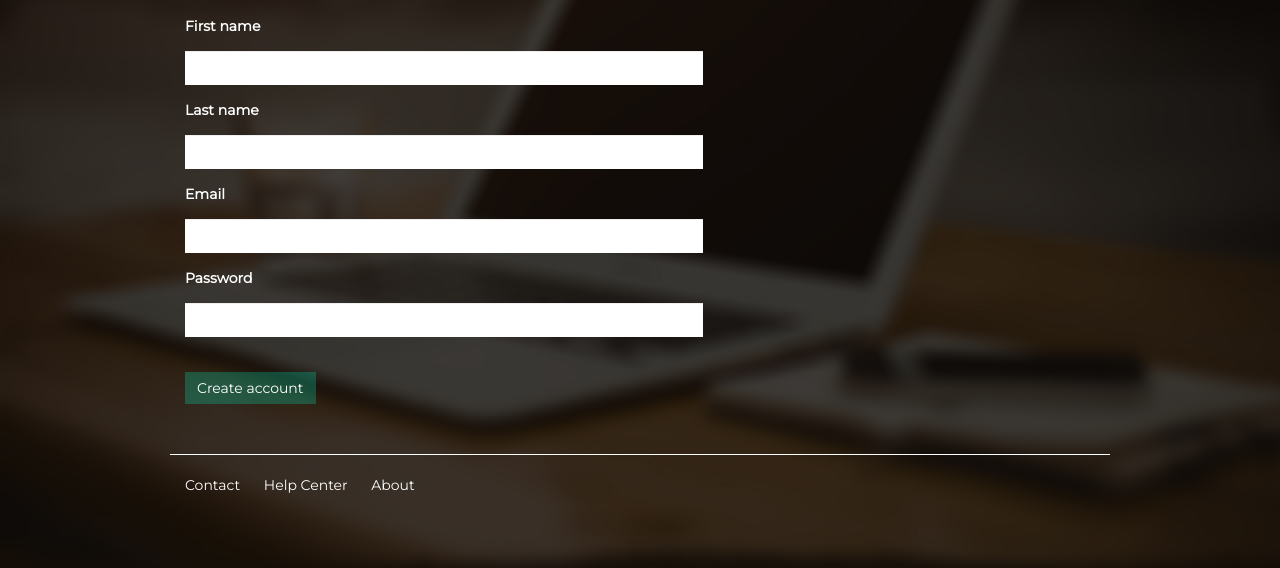
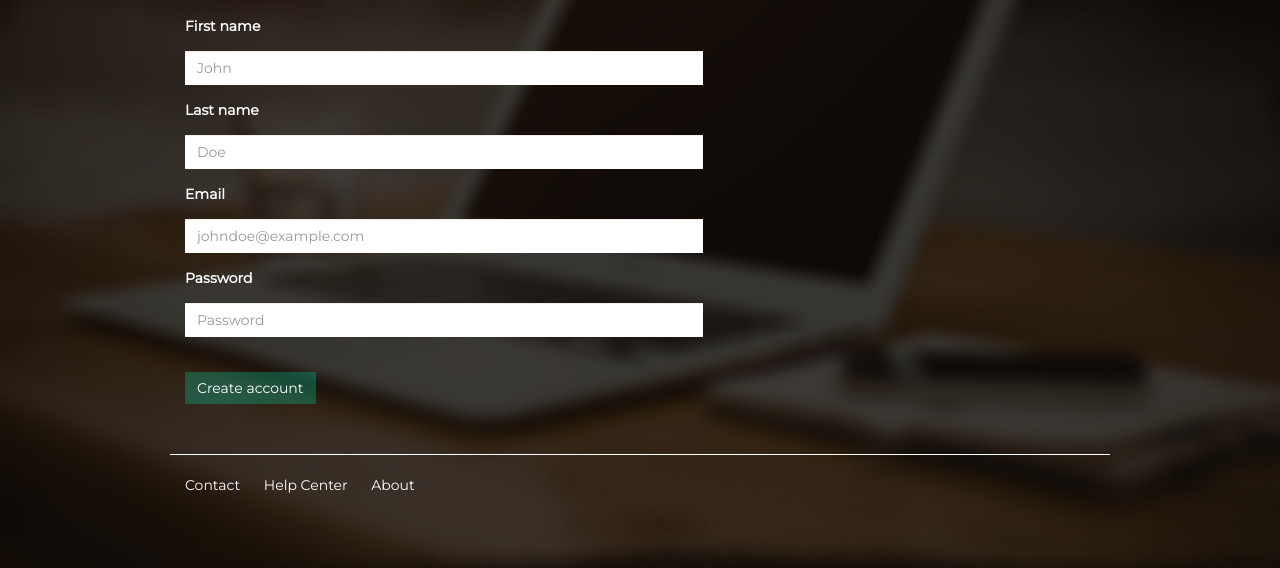
Before and after one commit to dylancbailey/dylancbailey.github.io, a plain HTML site: page Pocket/index.html in a window 1280 px wide. Shown: the part 232-800 px from the top of the page. Drawn offline with nearby package versions, Linux system fonts and the light colour scheme.

Commit message:
Updated placeholder text

```diff
--- a/Pocket/index.html
+++ b/Pocket/index.html
@@ -22,22 +22,22 @@
               <div class="form-group">
                 <label for="first">First name</label>
                 <p class="first-name-error"></p>
-                <input type="text" class="form-control" id="first">
+                <input type="text" class="form-control" id="first" placeholder="John">
               </div>
               <div class="form-group">
                 <label for="last">Last name</label>
                 <p class="last-name-error"></p>
-                <input type="text" class="form-control" id="last">
+                <input type="text" class="form-control" id="last" placeholder="Doe">
               </div>
               <div class="form-group">
                 <label for="email">Email</label>
                 <p class="email-error"></p>
-                <input type="email" class="form-control" id="email">
+                <input type="email" class="form-control" id="email" placeholder="johndoe@example.com">
               </div>
               <div class="form-group">
                 <label for="password" class="password-label">Password</label>
                 <p class="password-error"></p>
-                <input type="password" class="form-control" id="password">
+                <input type="password" class="form-control" id="password" placeholder="Password">
               </div>
               <button type="submit" class="btn">Create account</button>
             </form>
```
